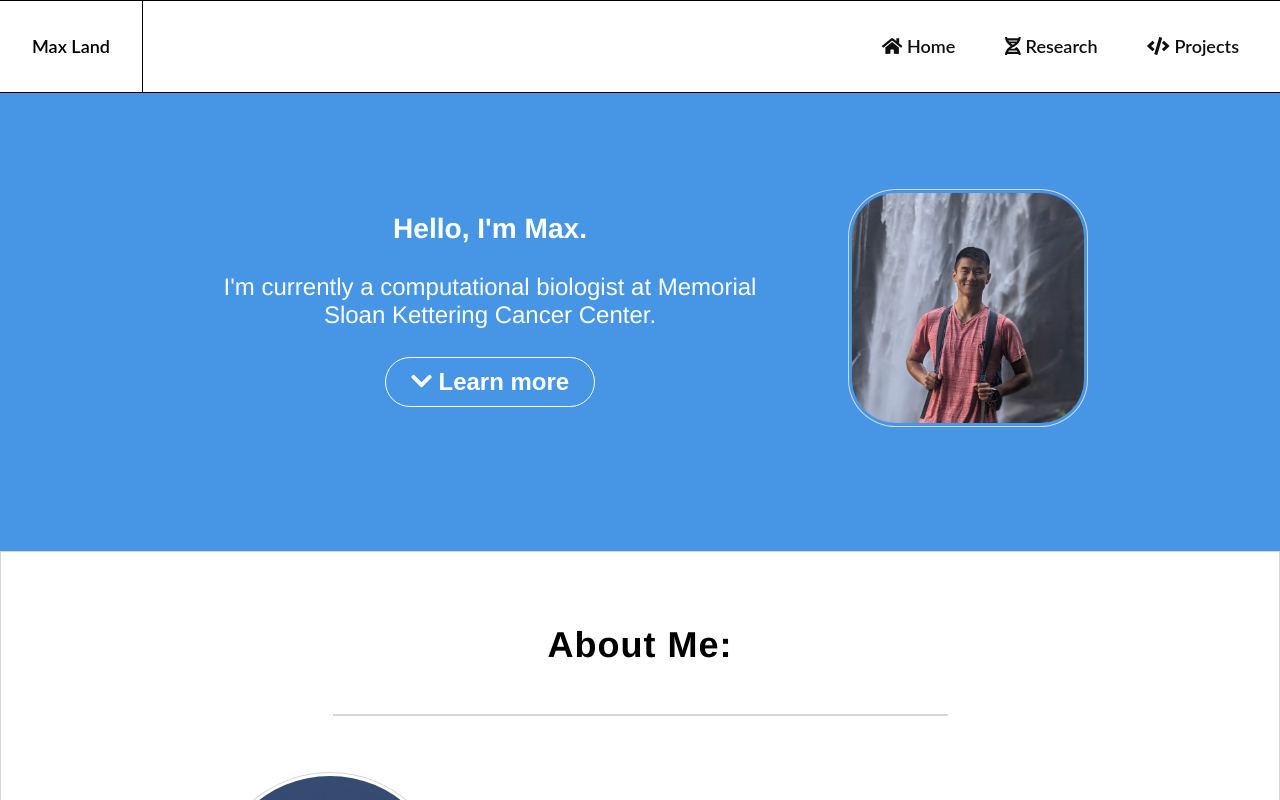
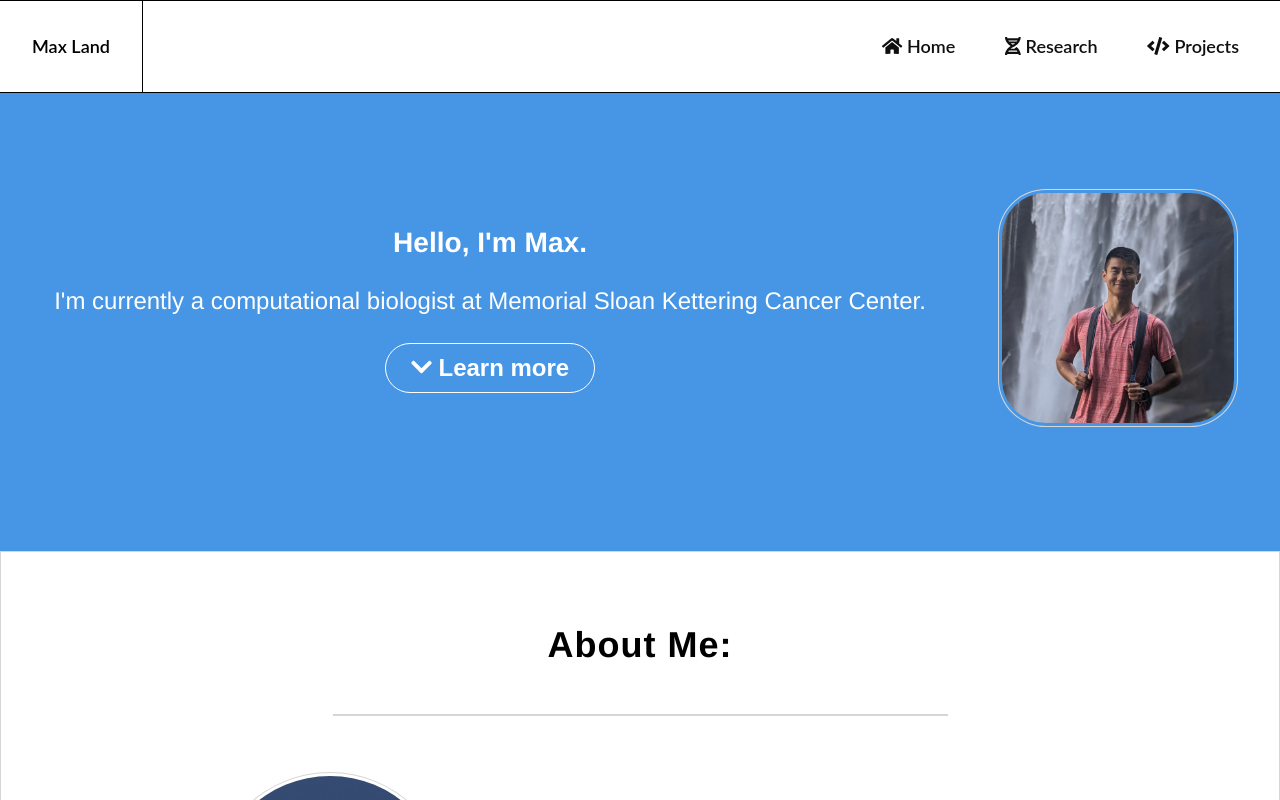
Before and after one commit to mrland99/personal-website, a React (Create React App) app: page /#/ in a window 1280 px wide. Shown: the top 800 px of the page. Built offline with nearby package versions, Linux system fonts and the light colour scheme.

Commit message:
fixed bug where items were misaligned

```diff
--- a/src/styles/layout.css
+++ b/src/styles/layout.css
@@ -87,7 +87,7 @@
     flex:1;
     display: flex;
     flex-direction: row;
-    max-width: 70%;
+    width: 70%;
     justify-content: center;
     align-items: center;
     padding-bottom: 24px;
```
